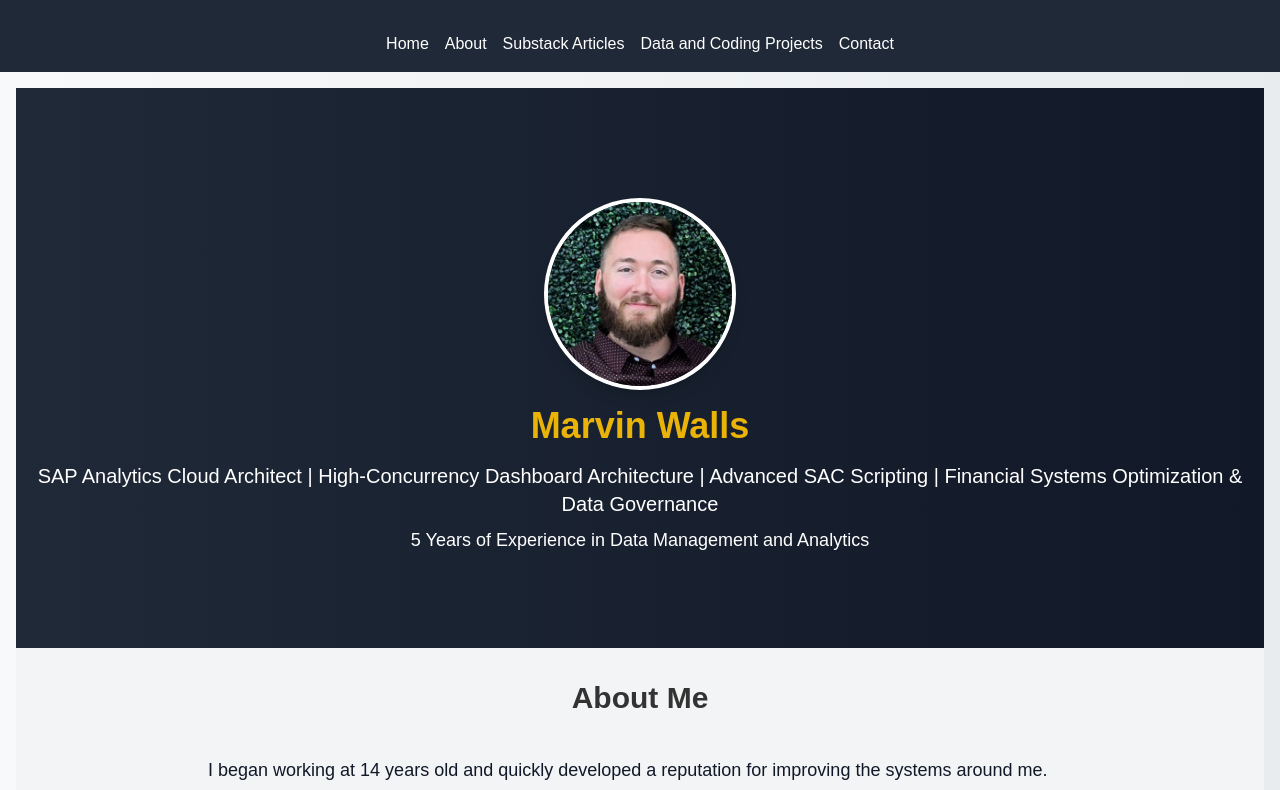
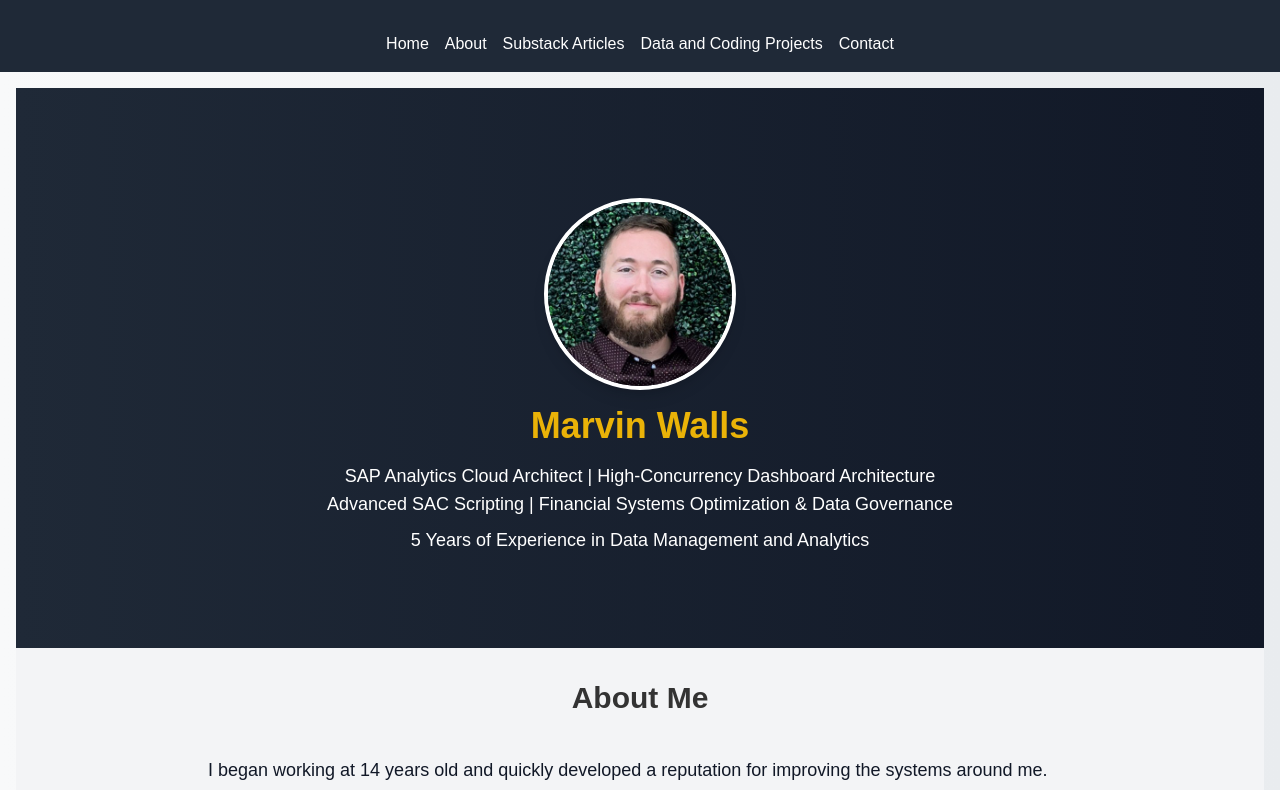
Before and after one commit to MarvinWalls/my-portfolio, a React (Create React App) app: page / in a window 1280 px wide. Shown: the top 790 px of the page. Built offline with nearby package versions, Linux system fonts and the light colour scheme.

Commit message:
text edits - header

```diff
--- a/src/components/Home.js
+++ b/src/components/Home.js
@@ -7,7 +7,7 @@ const Home = () => {
       <div className="container mx-auto">
         <img src={Headshot} alt="Marvin Walls" className="rounded-full w-48 h-48 mx-auto my-4 border-4 border-white shadow-lg" />
         <h1 className="text-4xl font-bold text-yellow-500 fade-in">Marvin Walls</h1>
-        <p className="text-xl mt-4 fade-in">SAP Analytics Cloud Architect | High-Concurrency Dashboard Architecture | Advanced SAC Scripting | Financial Systems Optimization & Data Governance</p>
+        <p className="text-lg mt-4 fade-in">SAP Analytics Cloud Architect | High-Concurrency Dashboard Architecture <br />Advanced SAC Scripting | Financial Systems Optimization & Data Governance</p>
         <p className="text-lg mt-2 fade-in">5 Years of Experience in Data Management and Analytics</p>
       </div>
     </section>
```
